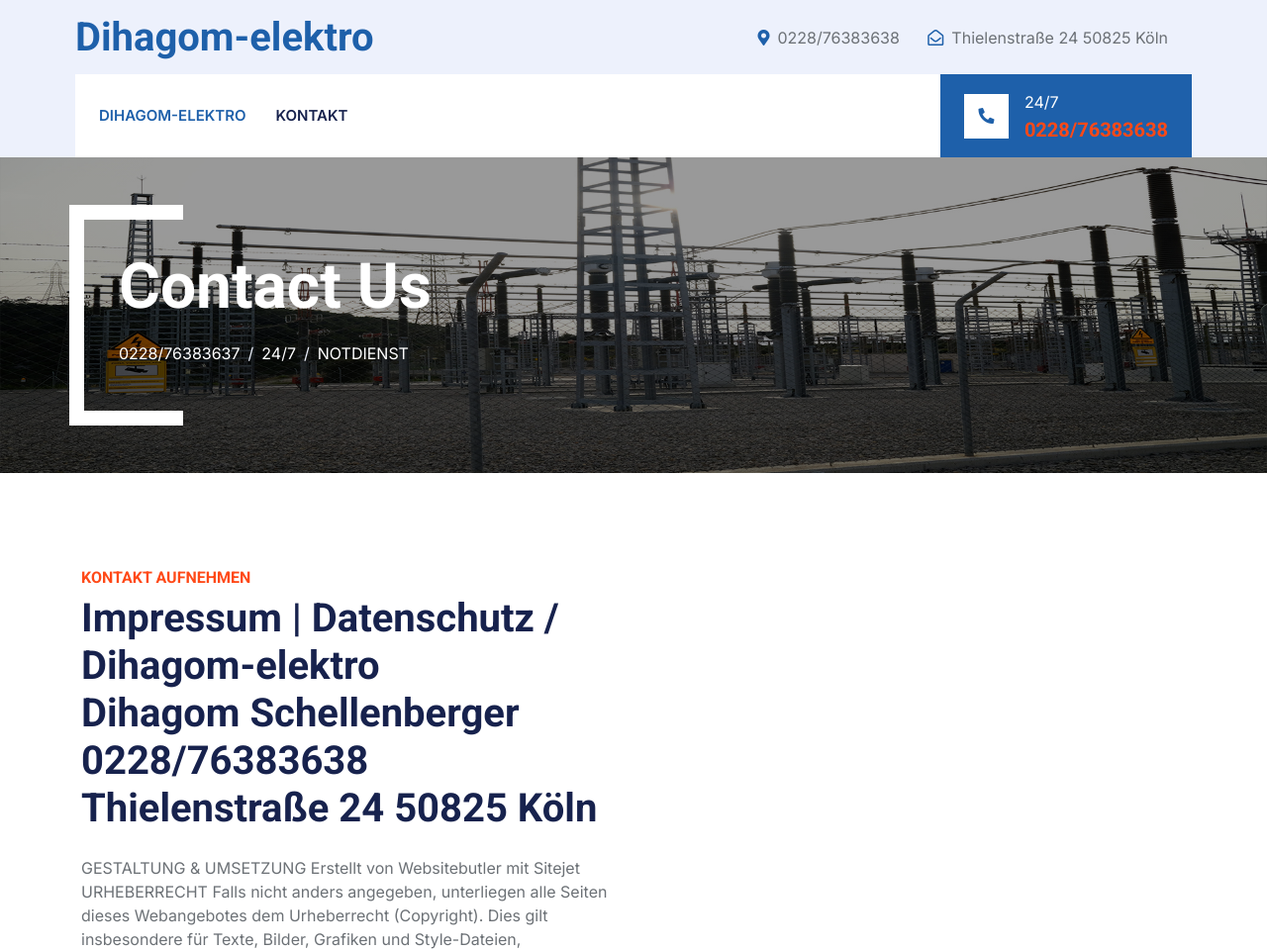
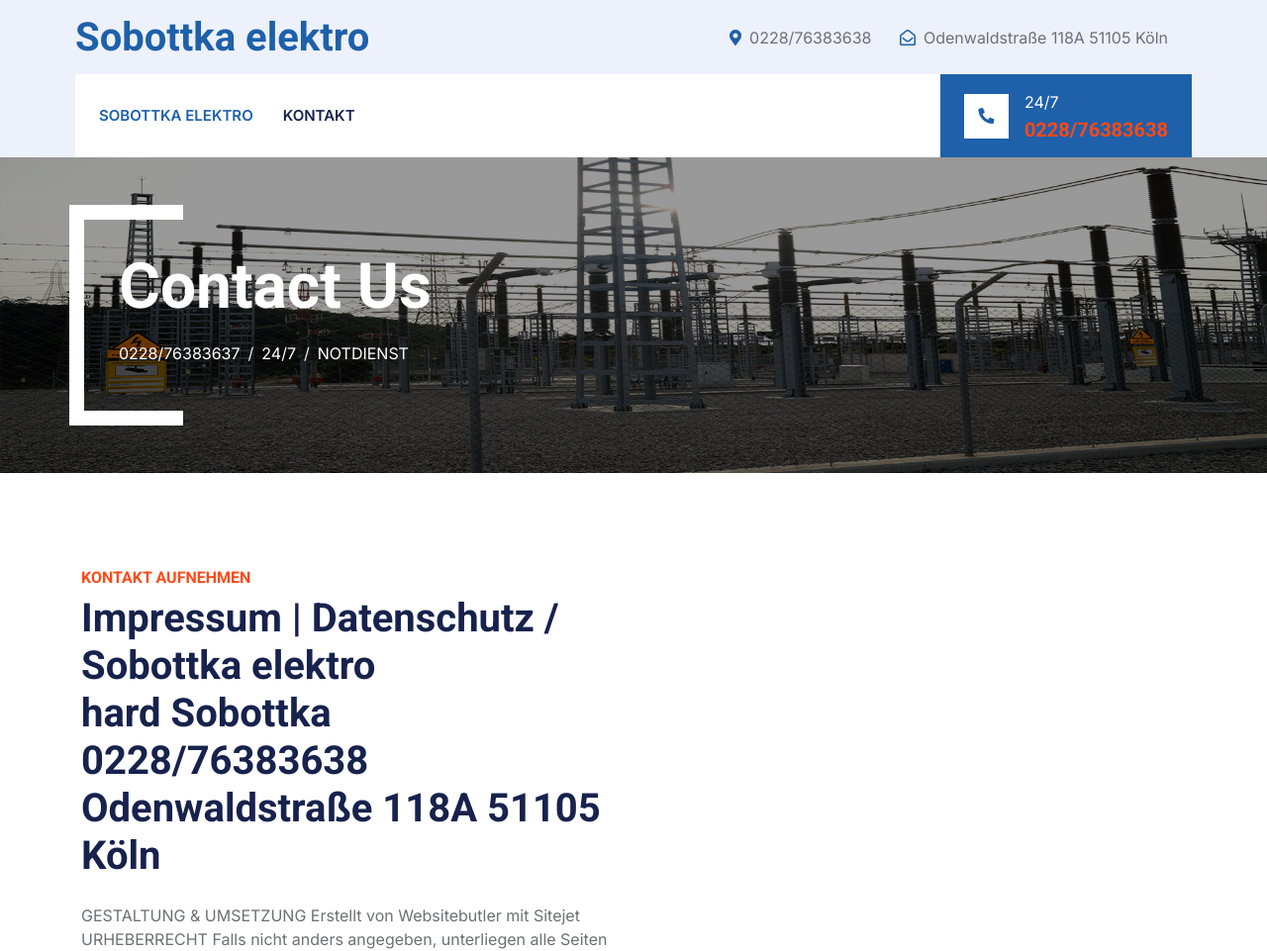
Before and after one commit to GMBH-de/Sobottka, a plain HTML site: page contact.html in a window 1280 px wide. Shown: the top 961 px of the page at 99% size. Drawn offline with nearby package versions, Linux system fonts and the light colour scheme.

Commit message:
Update contact.html

```diff
--- a/contact.html
+++ b/contact.html
@@ -13,7 +13,7 @@
 
 
 
-    <title>DihaGom-elektro</title>
+    <title>Sobottka elektro</title>
     <meta content="width=device-width, initial-scale=1.0" name="viewport">
     <meta content="" name="keywords">
     <meta content="" name="description">
@@ -65,7 +65,7 @@
     <!-- hnaaaaaaaaaaaaaaaaaaaaaaaaaaaaaaaaaaaaaaaaaaaaaaaaaaaaaaaaaaaaaaaaaaaaaaaaaaaaaaaaaaaaaahnaaaaaaaaaaaaaaaaaaaaaaaaaaaaaaaaaaaaaaaaaaaaaaaaaaaaaaaaaaaaaaaaaaaaaaaaaaaaaaaaaaaaaaaaaa -->
     <!-- hnaaaaaaaaaaaaaaaaaaaaaaaaaaaaaaaaaaaaaaaaaaaaaaaaaaaaaaaaaaaaaaaaaaaaaaaaaaaaaaaaaaaaaaaahnaaaaaaaaaaaaaaaaaaaaaaaaaaaaaaaaaaaaaaaaaaaaaaaaaaaaaaaaaaaaaaaaaaaaaaaaaaaaaaaaaaaaaaaat -->
 
-                    <h1 class="text-primary m-0"> Dihagom-elektro </h1>
+                    <h1 class="text-primary m-0"> Sobottka elektro </h1>
                 </a>
             </div>
             <div class="col-lg-9 col-md-12 text-end">
@@ -76,8 +76,8 @@
                 </div>
                 <div class="h-100 d-inline-flex align-items-center me-4">
                     <i class="far fa-envelope-open text-primary me-2"></i>
-                    <p class="m-0">Thielenstraße 24
-50825 Köln
+                    <p class="m-0">Odenwaldstraße 118A
+51105 Köln
  </p>
                 </div>
 
@@ -105,7 +105,7 @@
     <!-- hnaaaaaaaaaaaaaaaaaaaaaaaaaaaaaaaaaaaaaaaaaaaaaaaaaaaaaaaaaaaaaaaaaaaaaaaaaaaaaaaaaaaaaaaahnaaaaaaaaaaaaaaaaaaaaaaaaaaaaaaaaaaaaaaaaaaaaaaaaaaaaaaaaaaaaaaaaaaaaaaaaaaaaaaaaaaaaaaaat -->
 
 
-                    <a href="index.html" class="nav-item nav-link active">dihagom-elektro</a>
+                    <a href="index.html" class="nav-item nav-link active"> Sobottka  elektro</a>
                     <a href="contact.html" class="nav-item nav-link">Kontakt</a>
                 </div>
                 <div class="mt-4 mt-lg-0 me-lg-n4 py-3 px-4 bg-primary d-flex align-items-center">
@@ -160,16 +160,17 @@
 
                         Impressum | Datenschutz /  <br />
 
-                    Dihagom-elektro    <br />
-                  Dihagom Schellenberger
+                    Sobottka elektro    <br />
+                  hard Sobottka
+
 
 
    <br />
                         0228/76383638
                         <br />
 
-Thielenstraße 24
-50825 Köln
+Odenwaldstraße 118A
+51105 Köln
   <br />
 
 
@@ -271,8 +272,8 @@
 
 
                     <h4 class="text-light mb-4">Address</h4>
-                    <p class="mb-2"><i class="fa fa-map-marker-alt me-3">Thielenstraße 24
-50825 Köln
+                    <p class="mb-2"><i class="fa fa-map-marker-alt me-3">Odenwaldstraße 118A
+51105 Köln
                         </p> </i>
                     <p class="mb-2"><i class="fa fa-phone-alt me-3"></i>
                         0228/76383638
```
